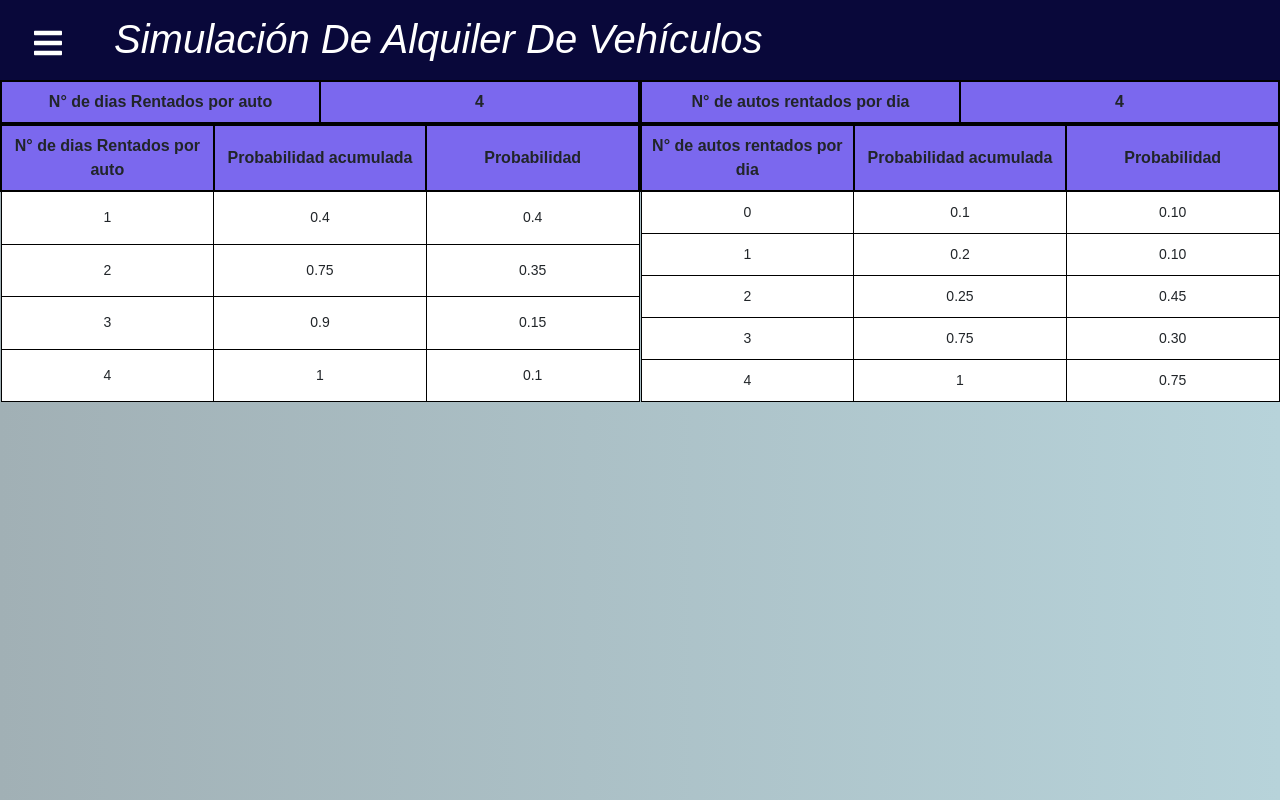
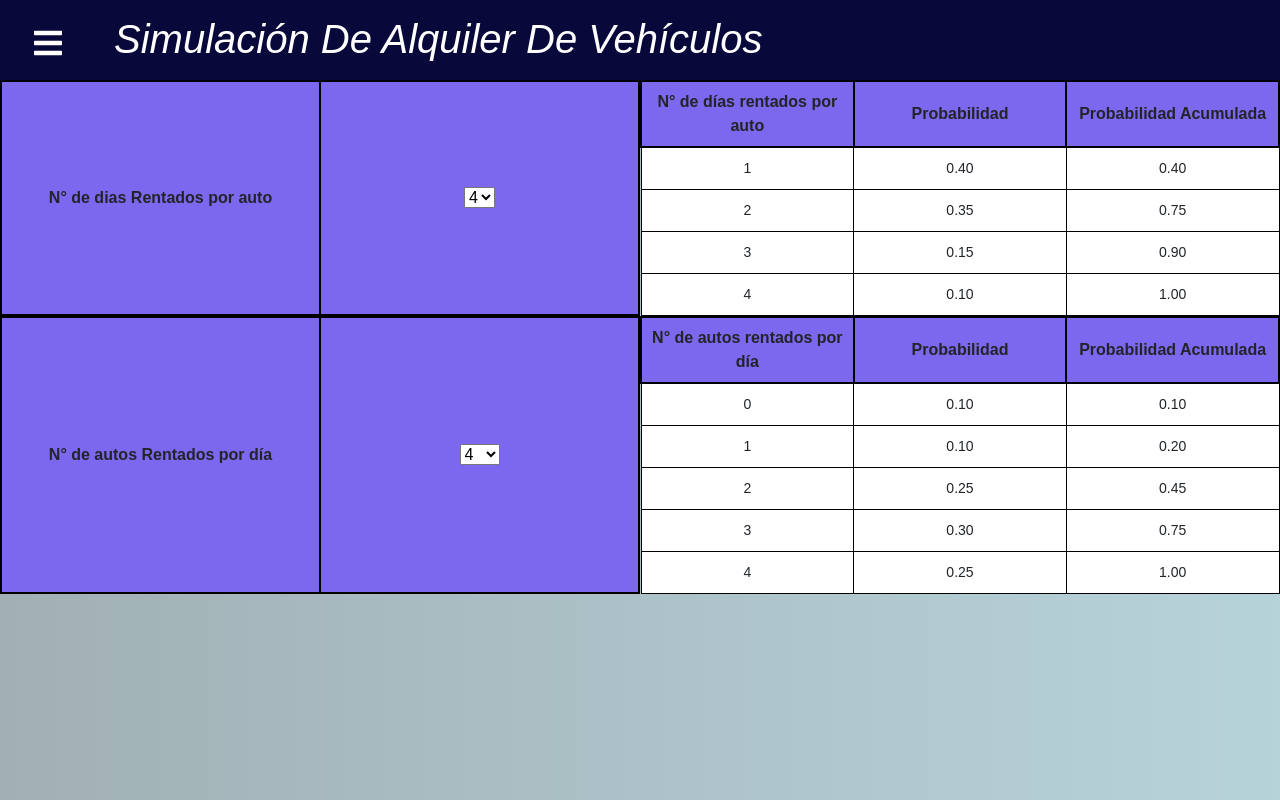
Before and after one commit to Nando1296/alquilerVehiculosTSS, a React (Create React App) app in the folder frontweb/: page /Renta in a window 1280 px wide. Built offline with nearby package versions, Linux system fonts and the light colour scheme.

Commit message:
actualizacion de probabiliades

```diff
--- a/frontweb/src/App.js
+++ b/frontweb/src/App.js
@@ -11,6 +11,7 @@ import Renta from './pages/renta'
 import Vehiculos from './pages/vehiculos'
 import Inicio from './pages/inicio'
 import Simular from './pages/simular'
+import Reporte from './pages/reporte';
 
 
 function App() {
@@ -18,12 +19,13 @@ function App() {
     <Router>
       <Navbar></Navbar>
       <Routes>
+      <Route path="/" exact Component={Inicio}></Route>
+      <Route path="/Vehiculos" exact Component={Vehiculos}></Route>
       <Route path="/Costos" exact Component={Costos}></Route>
       <Route path="/Dias" exact Component={Dias}></Route>
       <Route path="/Renta" exact Component={Renta}></Route>
-      <Route path="/Vehiculos" exact Component={Vehiculos}></Route>
-      <Route path="/" exact Component={Inicio}></Route>
       <Route path="/Simular" exact Component={Simular}></Route>
+      <Route path="/Reporte" exact Component={Reporte}></Route>
       </Routes>
     </Router>
   );
--- a/frontweb/src/assets/inicio.css
+++ b/frontweb/src/assets/inicio.css
@@ -8,3 +8,12 @@ p{
    border-radius: 0;
    padding: 100px;
 }
+
+.btn1 {
+   width: 240px;
+   height: 80px;
+   margin-top: 20px;
+   margin-left: 960px;
+   background-color: #91a2ff;
+   border-radius: 20px;
+}
--- a/frontweb/src/components/SidebarData.js
+++ b/frontweb/src/components/SidebarData.js
@@ -2,6 +2,7 @@ import React from 'react';
 import * as FaIcons from 'react-icons/fa';
 import * as AiIcons from 'react-icons/ai';
 import { VscDebugStart } from "react-icons/vsc";
+import { TfiBarChart } from "react-icons/tfi";
 
 export const SidebarData = [
   {
@@ -39,5 +40,12 @@ export const SidebarData = [
     path: '/Simular',
     icon: <VscDebugStart />,
     cName: 'nav-text'
+  },
+
+  {
+    title: 'Reporte',
+    path: '/Reporte',
+    icon: <TfiBarChart />,
+    cName: 'nav-text'
   }
 ];
--- a/frontweb/src/pages/inicio.js
+++ b/frontweb/src/pages/inicio.js
@@ -1,4 +1,5 @@
 import React, { Component } from 'react'
+import { Link } from 'react-router-dom';
 import '../assets/inicio.css'
 
 export default class Inicio extends Component {
@@ -27,6 +28,12 @@ export default class Inicio extends Component {
         </p>
         <br></br>
         <img src="alquiler.png" alt=''></img>
+
+        <div class="ml-auto">
+            <Link to="/Vehiculos">
+              <button id="btn1" className="btn1 btn-primary" type="">Siguiente</button>
+            </Link>
+        </div>
       </div>
     )
   }
--- a/frontweb/src/pages/renta.js
+++ b/frontweb/src/pages/renta.js
@@ -1,133 +1,153 @@
-import React, { Component } from 'react'
-import "./renta.css"
+import React, { Component } from 'react';
+import './renta.css';
 
 export default class Renta extends Component {
+constructor(props) {
+    super(props);
+    this.state = {
+    diasRentadosPorAuto: 4,
+    autosRentadosPorDia: 4,
+    maxDias: 7,
+    maxAutos: 10,
+    frecuenciaDias: [
+        { dias: 1, probabilidad: 0.4, probAcumulada: 0.4 },
+        { dias: 2, probabilidad: 0.35, probAcumulada: 0.75 },
+        { dias: 3, probabilidad: 0.15, probAcumulada: 0.9 },
+        { dias: 4, probabilidad: 0.1, probAcumulada: 1 },
+    ],
+    frecuenciaAutos: [
+        {autos: 0, probabilidad: 0.1, probAcumulada: 0.1 },
+        {autos: 1, probabilidad: 0.1, probAcumulada: 0.2 },
+        {autos: 2, probabilidad: 0.25, probAcumulada: 0.45 },
+        {autos: 3, probabilidad: 0.3, probAcumulada: 0.75 },
+        {autos: 4, probabilidad: 0.25, probAcumulada: 1 },
+    ]
+    };
+}
+
+handleDiasRentadosChange = (e) => {
+    const selectedDias = parseInt(e.target.value, 10) || 1;
+
+    const nuevaFrecuenciaDias = Array.from({ length: selectedDias }, (_, index) => {
+        const prob = 1 / selectedDias;
+        const probAcumuladaDias = (index + 1) * prob;
+        return { dias: index + 1, probabilidad: prob, probAcumulada: probAcumuladaDias };
+});
+
+this.setState({
+    diasRentadosPorAuto: selectedDias,
+    frecuenciaDias: nuevaFrecuenciaDias,
+    });
+};
+
+handleAutosRentadosChange = (e) => {
+    const selectedAutos = parseInt(e.target.value, 10) || 1;
+
+    const nuevaFrecuenciaAutos = Array.from({ length: selectedAutos }, (_, index) => {
+      const prob = 1 / selectedAutos;
+      const probAcumuladaAutos = (index + 1) * prob;
+      return { autos: index + 1, probabilidad: prob, probAcumulada: probAcumuladaAutos }; // Corregido aquí
+    });
+
+    this.setState({
+      autosRentadosPorDia: selectedAutos,
+      frecuenciaAutos: nuevaFrecuenciaAutos,
+    });
+};
+
 render() {
+    const opcionesNumerosDias = Array.from({ length: this.state.maxDias }, (_, index) => index + 1);
+    const opcionesNumerosAutos = Array.from({ length: this.state.maxAutos}, (_, index) => index + 1);
+
+
     return (
       <div>
-
-
-            <body>
-
-            <div class="table-container" id='renta'>
-
-
+        <div className="table-container" id="renta">
           <br></br>
           <table>
             <thead>
               <tr>
                 <th>N° de dias Rentados por auto</th>
-                <th>4</th>
-
+                <th>
+                  <select
+                    value={this.state.diasRentadosPorAuto}
+                    onChange={this.handleDiasRentadosChange}
+                  >
+                    {opcionesNumerosDias.map((numero) => (
+                      <option key={numero} value={numero}>
+                        {numero}
+                      </option>
+                    ))}
+                  </select>
+                </th>
               </tr>
             </thead>
-
           </table>
-
 
           <table>
             <thead>
               <tr>
-                <th>N° de autos rentados por dia</th>
-                <th>4</th>
-                </tr>
-        </thead>
-
-      </table>
-      <br></br>
-      </div>
-
-      <div class="table-container" id='renta'>
-
-
-            <br></br>
-          <table>
-              <thead>
-                  <tr>
-                      <th>N° de dias Rentados por auto</th>
-                      <th>Probabilidad acumulada</th>
+                <th>N° de días rentados por auto</th>
                 <th>Probabilidad</th>
+                <th>Probabilidad Acumulada</th>
               </tr>
             </thead>
             <tbody>
-                  <tr>
-                      <td>1</td>
-                      <td>0.4</td>
-                      <td>0.4</td>
-
+              {this.state.frecuenciaDias.map((item) => (
+                <tr key={item.dias}>
+                  <td>{item.dias}</td>
+                  <td>{item.probabilidad.toFixed(2)}</td>
+                  <td>{item.probAcumulada.toFixed(2)}</td>
                 </tr>
-                  <tr>
-                      <td>2</td>
-                      <td>0.75</td>
-                      <td>0.35</td>
-
-                  </tr>
-                  <tr>
-                      <td>3</td>
-                      <td>0.9</td>
-                      <td>0.15</td>
-
-                  </tr>
-                  <tr>
-                      <td>4</td>
-                      <td>1</td>
-                      <td>0.1</td>
-
-                  </tr>
-
-
-              </tbody>
-          </table>
-
-
-          <table>
-              <thead>
-              <tr>
-                      <th>N° de autos rentados por dia</th>
-                      <th>Probabilidad acumulada</th>
-                      <th>Probabilidad</th>
-                  </tr>
-              </thead>
-              <tbody>
-                  <tr>
-                      <td>0</td>
-                      <td>0.1</td>
-                      <td>0.10</td>
-
-                  </tr>
-                  <tr>
-                      <td>1</td>
-                      <td>0.2</td>
-                      <td>0.10</td>
-
-                  </tr>
-                  <tr>
-                      <td>2</td>
-                      <td>0.25</td>
-                      <td>0.45</td>
-
-                  </tr>
-                  <tr>
-                      <td>3</td>
-                      <td>0.75</td>
-                      <td>0.30</td>
-
-                  </tr>
-                  <tr>
-                      <td>4</td>
-                      <td>1</td>
-                      <td>0.75</td>
-
-                  </tr>
-
-
+              ))}
             </tbody>
           </table>
           <br></br>
         </div>
 
-</body>
+        <div className="table-container" id="renta">
+          <br></br>
+          <table>
+            <thead>
+              <tr>
+                <th>N° de autos Rentados por día</th>
+                <th>
+                  <select
+                    value={this.state.autosRentadosPorDia}
+                    onChange={this.handleAutosRentadosChange}
+                  >
+                    {opcionesNumerosAutos.map((numero) => (
+                      <option key={numero} value={numero}>
+                        {numero}
+                      </option>
+                    ))}
+                  </select>
+                </th>
+              </tr>
+            </thead>
+          </table>
+
+          <table>
+            <thead>
+              <tr>
+                <th>N° de autos rentados por día</th>
+                <th>Probabilidad</th>
+                <th>Probabilidad Acumulada</th>
+              </tr>
+            </thead>
+            <tbody>
+              {this.state.frecuenciaAutos.map((item) => (
+                <tr key={item.autos}>
+                  <td>{item.autos}</td>
+                  <td>{item.probabilidad.toFixed(2)}</td>
+                  <td>{item.probAcumulada.toFixed(2)}</td>
+                </tr>
+              ))}
+            </tbody>
+          </table>
+          <br></br>
         </div>
-    )
+      </div>
+    );
   }
 }
--- /dev/null
+++ b/frontweb/src/pages/reporte.js
@@ -0,0 +1,15 @@
+import React, { Component } from 'react';
+
+export default class Reporte extends Component {
+  constructor(props) {
+    super(props);
+  }
+
+  render() {
+    return (
+      <div>
+        {/* Contenido del componente Reporte */}
+      </div>
+    );
+  }
+}
--- a/frontweb/src/pages/vehiculos.css
+++ b/frontweb/src/pages/vehiculos.css
@@ -35,7 +35,7 @@
     align-items: center;
 }
 
-.btn4 {
+.btn2 {
     width: 240px;
     height: 80px;
     margin-top: 20px;
@@ -43,3 +43,7 @@
     background-color: #91a2ff;
     border-radius: 20px;
 }
+
+.card.seleccionado {
+    border: 6px solid #91a2ff; /* Borde para resaltar la tarjeta seleccionada */
+}
```
Also changed, not shown: frontweb/src/pages/vehiculos.js (+21 -2 lines), 1 other file (tests, documents, lock files or other folders). Lines whose indentation alone changed are shown as unchanged.
